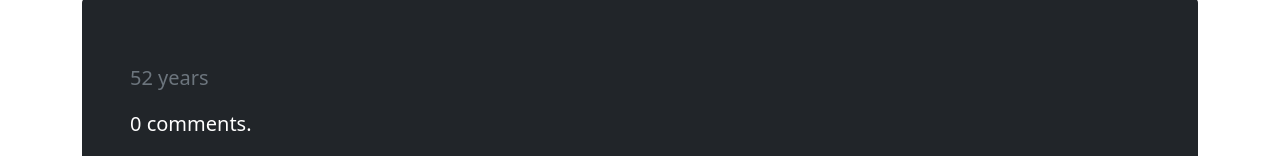
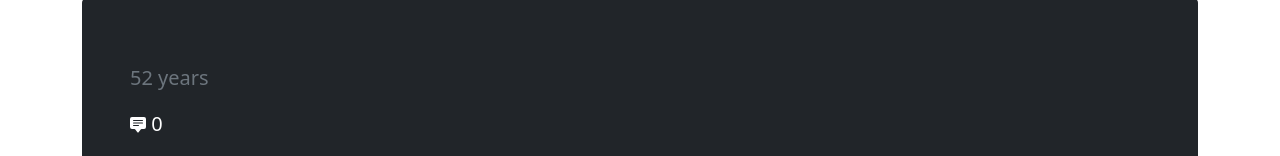
Before and after one commit to anerua/Newsy, a Django app: template newsyapp/templates/newsyapp/home.html in a window 1280 px wide. Shown: the part 266-422 px from the top of the page. Run offline with Django 3.2, Linux system fonts and the light colour scheme; the template is opened without the code that fills it, so the values that code supplies are empty; parts of the project's set-up code (start-up, migrations or seed data) failed here and were passed over.

Commit message:
use icon to represent comment

```diff
--- a/newsyapp/templates/newsyapp/home.html
+++ b/newsyapp/templates/newsyapp/home.html
@@ -15,9 +15,17 @@
             <h1 class="display-4 fst-italic">{{ top_story.title }}</h1>
             <p class="lead my-3 text-muted elapsed-time" data-time="{{ top_story.time }}"></p>
             {% if top_story.descendants %}
-                <p class="lead my-3">{{ top_story.descendants }} comments.</p>
+                <p class="lead my-3">
+                    <svg xmlns="http://www.w3.org/2000/svg" width="16" height="16" fill="currentColor" class="bi bi-chat-square-text-fill" viewBox="0 0 16 16">
+                        <path d="M0 2a2 2 0 0 1 2-2h12a2 2 0 0 1 2 2v8a2 2 0 0 1-2 2h-2.5a1 1 0 0 0-.8.4l-1.9 2.533a1 1 0 0 1-1.6 0L5.3 12.4a1 1 0 0 0-.8-.4H2a2 2 0 0 1-2-2V2zm3.5 1a.5.5 0 0 0 0 1h9a.5.5 0 0 0 0-1h-9zm0 2.5a.5.5 0 0 0 0 1h9a.5.5 0 0 0 0-1h-9zm0 2.5a.5.5 0 0 0 0 1h5a.5.5 0 0 0 0-1h-5z"/>
+                    </svg> {{ top_story.descendants }}
+                </p>
             {% else %}
-                <p class="lead my-3">0 comments.</p>
+                <p class="lead my-3">
+                    <svg xmlns="http://www.w3.org/2000/svg" width="16" height="16" fill="currentColor" class="bi bi-chat-square-text-fill" viewBox="0 0 16 16">
+                        <path d="M0 2a2 2 0 0 1 2-2h12a2 2 0 0 1 2 2v8a2 2 0 0 1-2 2h-2.5a1 1 0 0 0-.8.4l-1.9 2.533a1 1 0 0 1-1.6 0L5.3 12.4a1 1 0 0 0-.8-.4H2a2 2 0 0 1-2-2V2zm3.5 1a.5.5 0 0 0 0 1h9a.5.5 0 0 0 0-1h-9zm0 2.5a.5.5 0 0 0 0 1h9a.5.5 0 0 0 0-1h-9zm0 2.5a.5.5 0 0 0 0 1h5a.5.5 0 0 0 0-1h-5z"/>
+                    </svg> 0
+                </p>
             {% endif %}
             <p class="lead my-3">Posted by {{ top_story.by }}.</p>
             <p class="lead mb-0"><a href="{% url 'story_detail' top_story.id %}" class="text-white fw-bold">Read</a></p>
@@ -34,9 +42,16 @@
                         <p class="mb-1 text-muted elapsed-time" data-time="{{ story.time }}"></p>
                         <p class="card-text mb-auto">
                             {% if story.descendants %}
-                                {{ story.descendants }} comments.
+                                <svg xmlns="http://www.w3.org/2000/svg" width="16" height="16" fill="currentColor" class="bi bi-chat-square-text" viewBox="0 0 16 16">
+                                    <path d="M14 1a1 1 0 0 1 1 1v8a1 1 0 0 1-1 1h-2.5a2 2 0 0 0-1.6.8L8 14.333 6.1 11.8a2 2 0 0 0-1.6-.8H2a1 1 0 0 1-1-1V2a1 1 0 0 1 1-1h12zM2 0a2 2 0 0 0-2 2v8a2 2 0 0 0 2 2h2.5a1 1 0 0 1 .8.4l1.9 2.533a1 1 0 0 0 1.6 0l1.9-2.533a1 1 0 0 1 .8-.4H14a2 2 0 0 0 2-2V2a2 2 0 0 0-2-2H2z"/>
+                                    <path d="M3 3.5a.5.5 0 0 1 .5-.5h9a.5.5 0 0 1 0 1h-9a.5.5 0 0 1-.5-.5zM3 6a.5.5 0 0 1 .5-.5h9a.5.5 0 0 1 0 1h-9A.5.5 0 0 1 3 6zm0 2.5a.5.5 0 0 1 .5-.5h5a.5.5 0 0 1 0 1h-5a.5.5 0 0 1-.5-.5z"/>
+                                </svg> {{ story.descendants }}
+
                             {% else %}
-                                0 comments.
+                                <svg xmlns="http://www.w3.org/2000/svg" width="16" height="16" fill="currentColor" class="bi bi-chat-square-text" viewBox="0 0 16 16">
+                                    <path d="M14 1a1 1 0 0 1 1 1v8a1 1 0 0 1-1 1h-2.5a2 2 0 0 0-1.6.8L8 14.333 6.1 11.8a2 2 0 0 0-1.6-.8H2a1 1 0 0 1-1-1V2a1 1 0 0 1 1-1h12zM2 0a2 2 0 0 0-2 2v8a2 2 0 0 0 2 2h2.5a1 1 0 0 1 .8.4l1.9 2.533a1 1 0 0 0 1.6 0l1.9-2.533a1 1 0 0 1 .8-.4H14a2 2 0 0 0 2-2V2a2 2 0 0 0-2-2H2z"/>
+                                    <path d="M3 3.5a.5.5 0 0 1 .5-.5h9a.5.5 0 0 1 0 1h-9a.5.5 0 0 1-.5-.5zM3 6a.5.5 0 0 1 .5-.5h9a.5.5 0 0 1 0 1h-9A.5.5 0 0 1 3 6zm0 2.5a.5.5 0 0 1 .5-.5h5a.5.5 0 0 1 0 1h-5a.5.5 0 0 1-.5-.5z"/>
+                                </svg> 0
                             {% endif %}
                         </p>
                         <p class="card-text mb-auto">Posted by {{ story.by }}</p>
```
Also changed, not shown: newsyapp/static/newsyapp/js/stories.js (+4 -3 lines).
